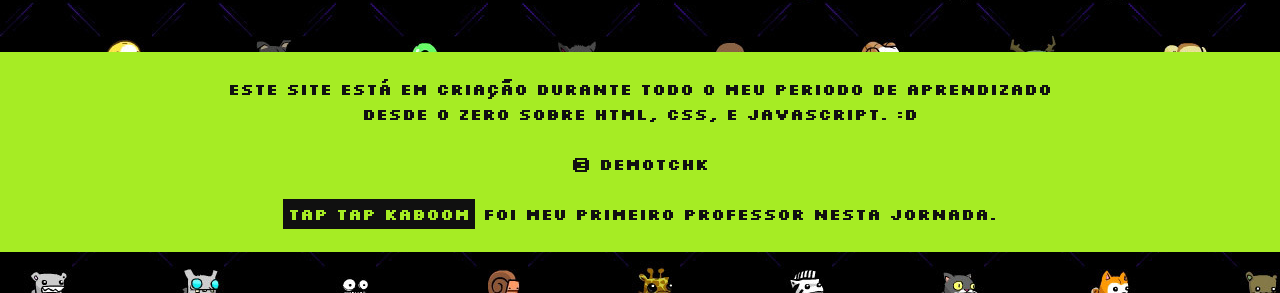
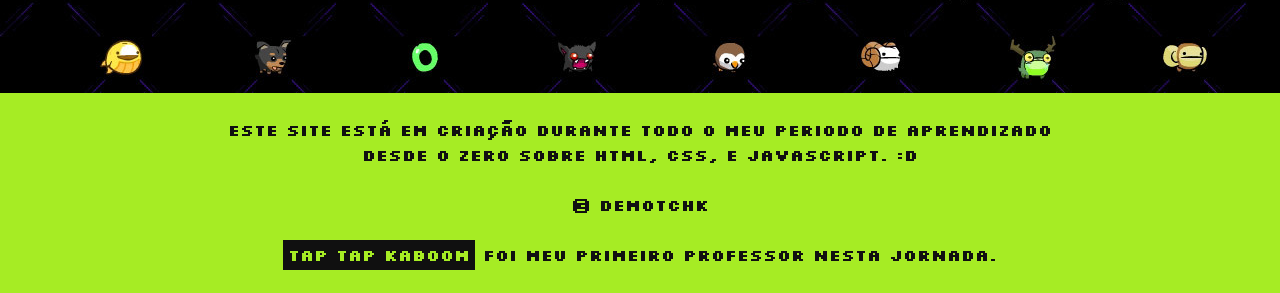
Before and after one commit to Demotchk/Vi-webpage, a plain HTML site: page index.html in a window 1280 px wide. Shown: the part 507-800 px from the top of the page. Drawn offline with Linux system fonts and the light colour scheme; a web font is replaced by a local one.

Commit message:
changed footer
styled the footer to always be at the bottom.

```diff
--- a/css/style.css
+++ b/css/style.css
@@ -42,6 +42,11 @@ body{
     margin: 0px;
     background: url(../images/background.jpg) repeat;
     color: rgb(236, 236, 166);
+
+    min-height: 100vh;
+    min-height: 100dvh;
+    display: flex;
+    flex-direction: column;
 }
 
 img{
@@ -112,7 +117,7 @@ header h2{
 }
 
 footer{
-    margin: 0;
+    margin-top: auto;
     padding-top: 25px;
     padding-bottom: 25px;
     padding-left: 15%;
--- a/index.html
+++ b/index.html
@@ -56,12 +56,10 @@
 
         <footer>
 
-        <div class="center">
             <h4>
             <p>Este site está em criação durante todo o meu periodo de aprendizado desde o zero sobre HTML, CSS, e JavaScript. :D<br><br>&copy; Demotchk
             <br><br><a target="_blank" href="https://taptapkaboom.com">Tap Tap Kaboom</a> foi meu primeiro professor nesta jornada.</p>
             </h4>
-        </div>
 
         </footer>
 
```
